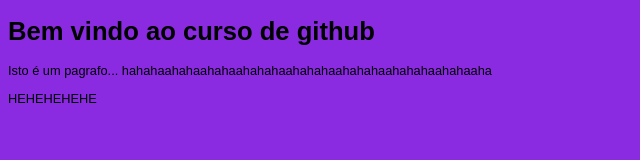
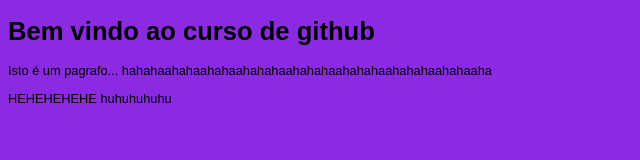
Before and after one commit to antonioalves8181/ProjetoConclusao, a plain HTML site: page index.html in a window 1280 px wide. Shown: the full height of the page, 0-640 px from the left. Drawn offline with Linux system fonts and the light colour scheme.

Commit message:
hihihihi

```diff
--- a/index.html
+++ b/index.html
@@ -13,5 +13,6 @@
     Isto é um pagrafo... hahahaahahaahahaahahahaahahahaahahahaahahahaahahaaha
   </p>
   <a>HEHEHEHEHE</a>
+  <a>huhuhuhuhu</a>
 </body>
 </html>
```
